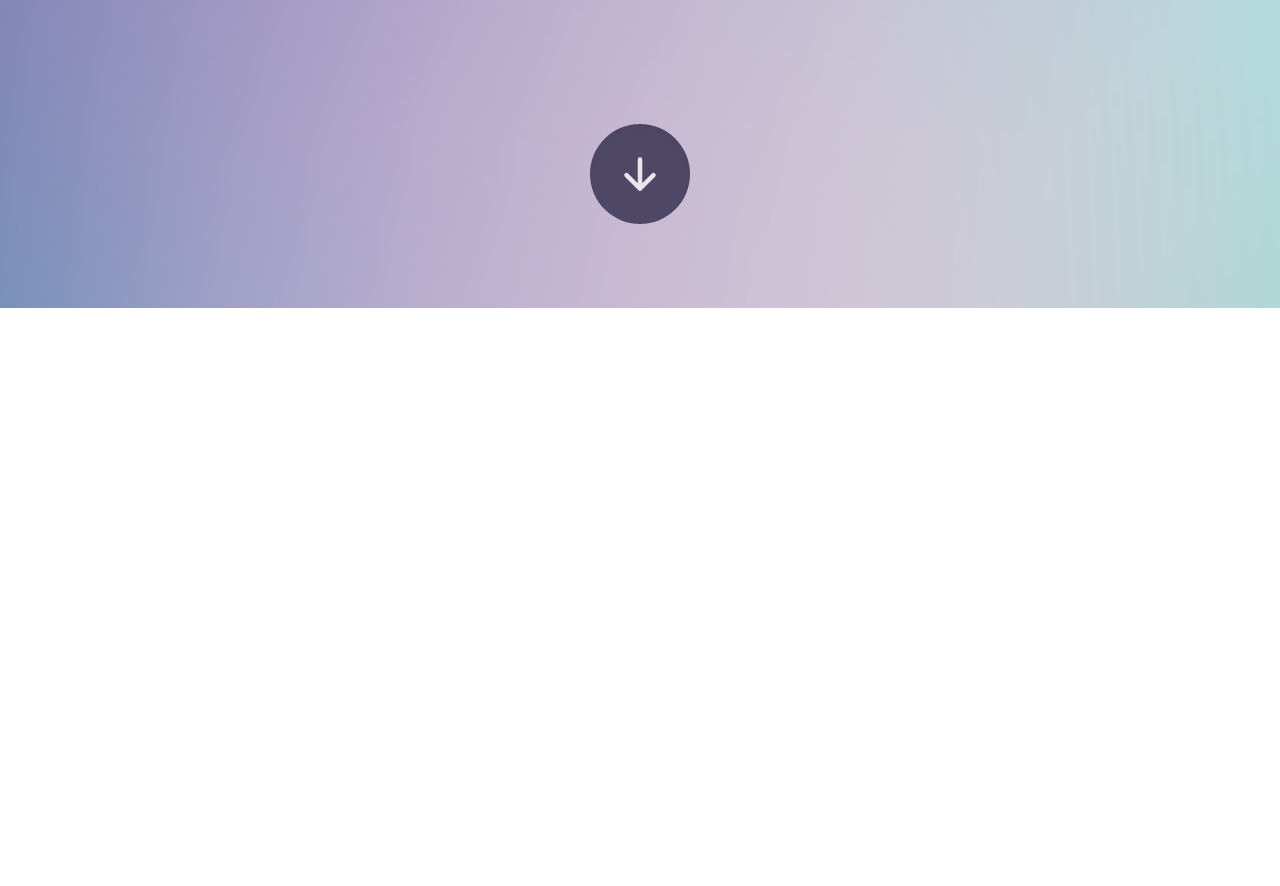
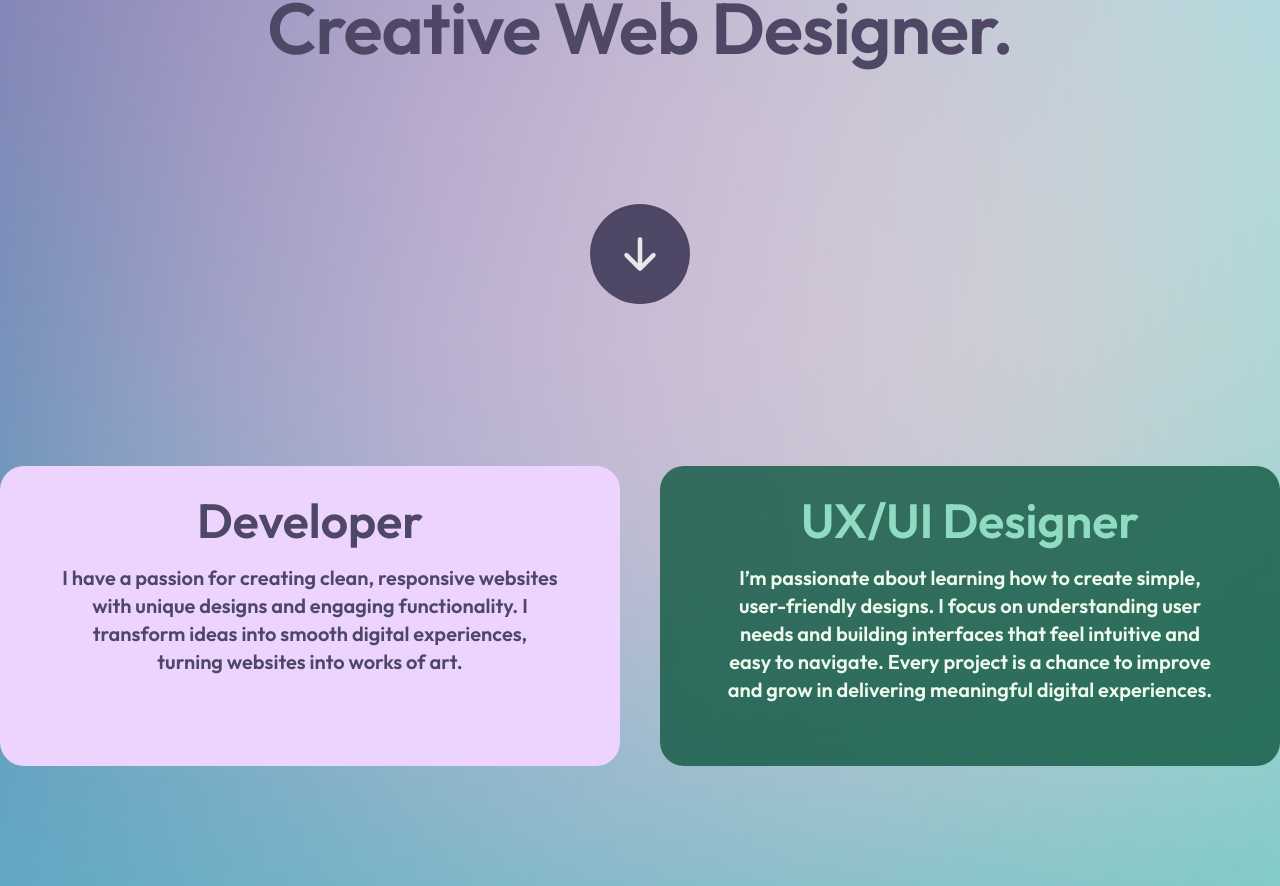
Before and after one commit to Kubanec01/Portfolio, a React (Vite) app: page / in a window 1280 px wide. Shown: the part 492-1378 px from the top of the page. Before the commit the page ends 800 px from the top, so only its background shows below. Built offline with nearby package versions, Linux system fonts and the light colour scheme.

Commit message:
new commit

```diff
--- a/src/pages/mainPage/components/about/About.tsx
+++ b/src/pages/mainPage/components/about/About.tsx
@@ -1,9 +1,26 @@
-
-
 export const About = () => {
-    return (
-        <div>
-
+  return (
+    <div className="flex justify-center items-center mb-[120px]">
+      <div className="w-[1300px] flex justify-between gap-10">
+        <div
+        className="bg-[#ECD4FF] w-[50%] h-[300px] flex flex-col items-center rounded-3xl">
+          <h1 className="text-5xl font-semibold mt-[30px] text-secondary">Developer</h1>
+          <p className="text-center text-xl font-semibold w-[80%] mt-[20px] text-secondary">
+            I have a passion for creating clean, responsive websites with unique
+            designs and engaging functionality. I transform ideas into smooth
+            digital experiences, turning websites into works of art.
+          </p>
         </div>
-    )
-}
+        <div className="bg-[#125943cf] w-[50%] h-[300px] flex flex-col items-center rounded-3xl">
+          <h1 className="text-5xl font-semibold mt-[30px] text-[#8fdcc2]">UX/UI Designer</h1>
+          <p className="text-center text-xl font-semibold w-[80%] mt-[20px] text-[#eef9ed]">
+            I’m passionate about learning how to create simple, user-friendly
+            designs. I focus on understanding user needs and building interfaces
+            that feel intuitive and easy to navigate. Every project is a chance
+            to improve and grow in delivering meaningful digital experiences.
+          </p>
+        </div>
+      </div>
+    </div>
+  );
+};
--- a/src/pages/mainPage/components/about/about.module.scss
+++ b/src/pages/mainPage/components/about/about.module.scss
@@ -0,0 +1,3 @@
+.link{
+    color: #8fdcc2;
+}
--- a/src/pages/mainPage/components/hero/Hero.tsx
+++ b/src/pages/mainPage/components/hero/Hero.tsx
@@ -2,8 +2,8 @@ import { IoArrowDownOutline } from "react-icons/io5";
 
 export const Hero = () => {
   return (
-    <div className="w-full flex flex-col justify-center items-center h-[600px]">
-      <div className="flex flex-col items-center text-secondary my-[140px]">
+    <div className="w-full flex flex-col justify-center items-center h-[900px]">
+      <div className="flex flex-col items-center text-secondary mb-[140px]">
         <h1 className="text-[11rem] font-semibold tracking-[-3px]">
           Hi, I'm Jacob.
         </h1>
```
